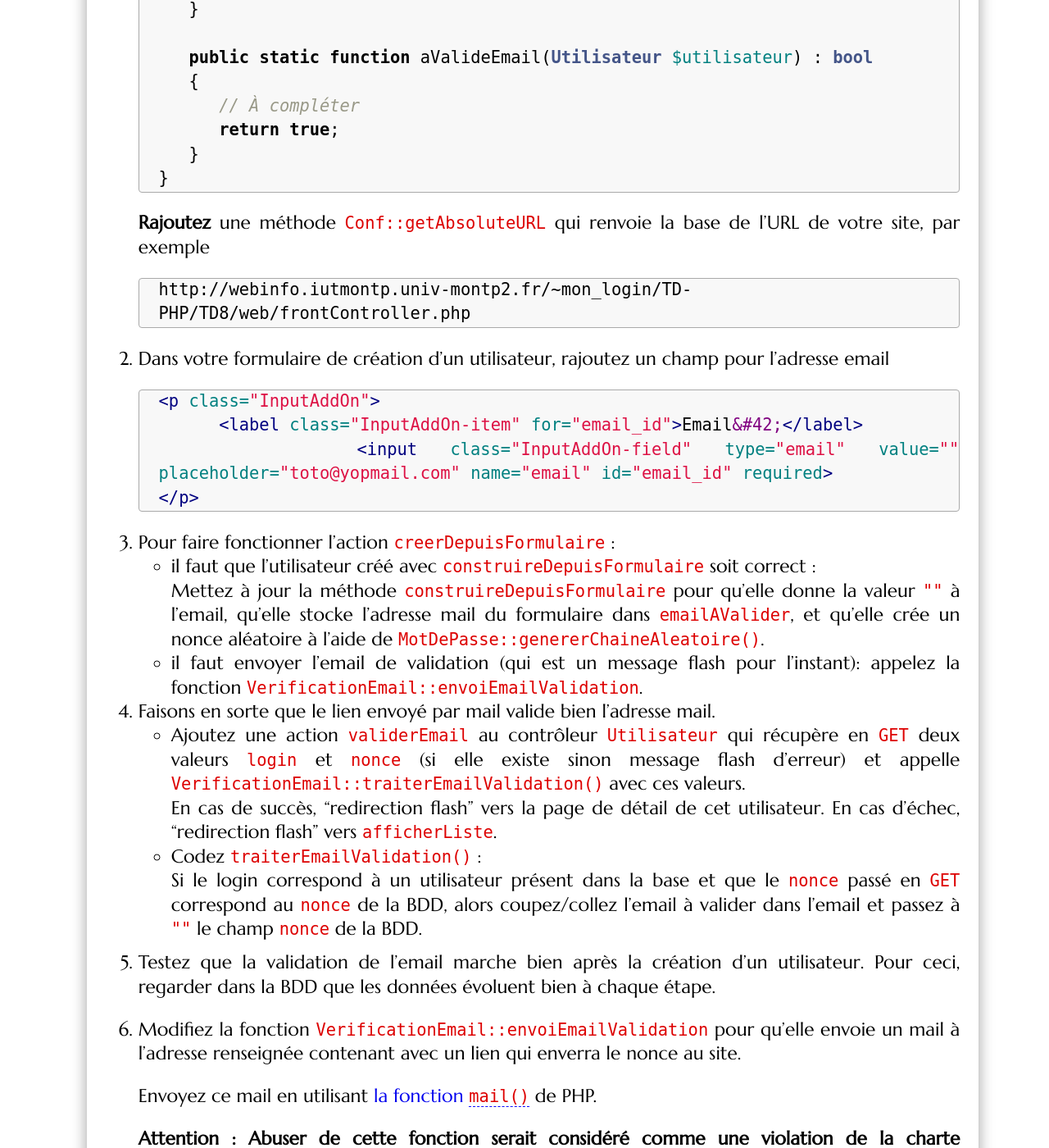
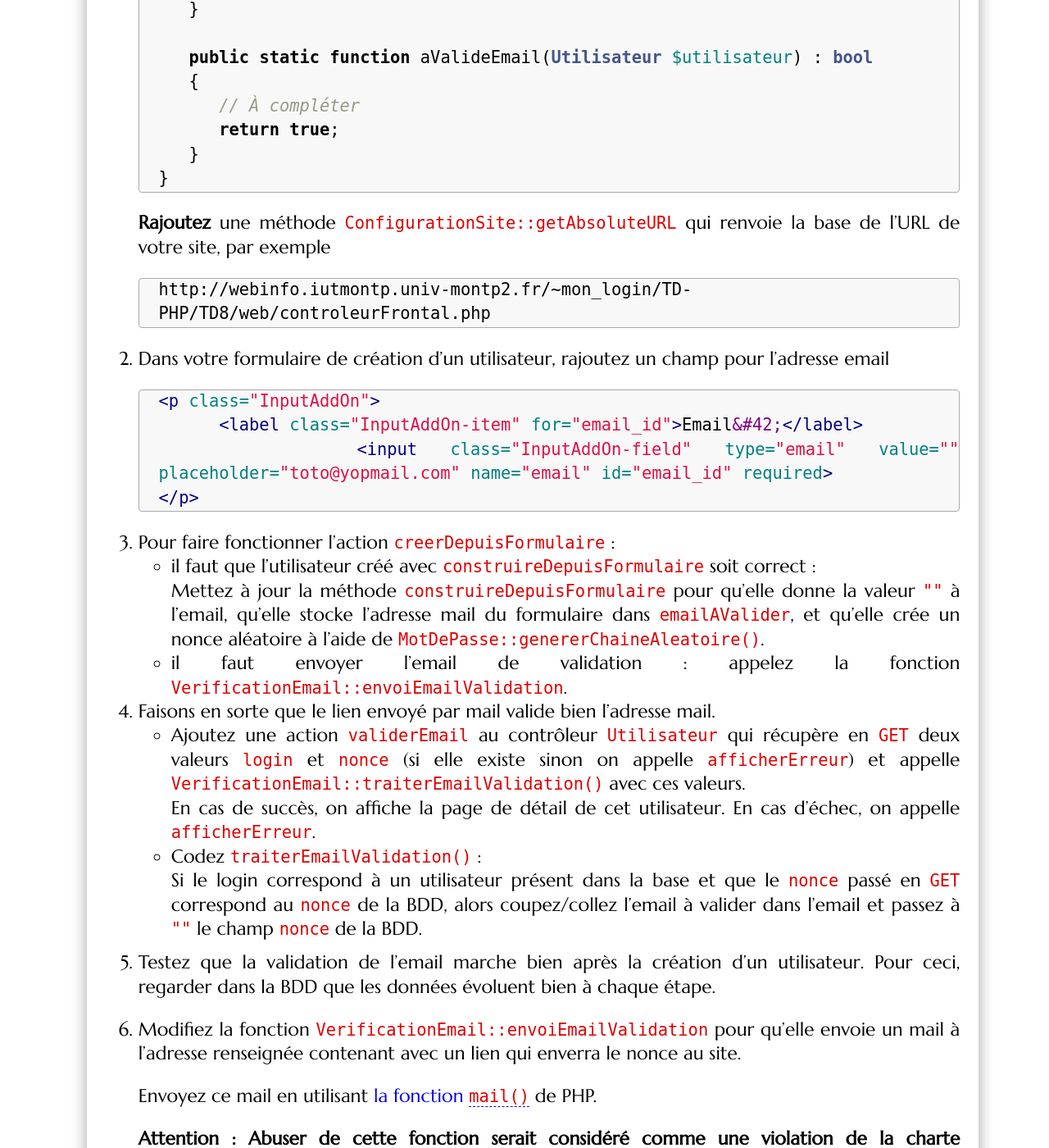
Before and after one commit to romainlebreton/R3.01-DeveloppementWeb, a Jekyll site: the page built from tutorials/tutorial8.md, in a window 1280 px wide and 1400 px high, scrolled down 18513 px. Shown: the whole window at 82% size. Built offline with Jekyll 4.4.1, drawn with Linux system fonts in a browser that asks for light colours; some web fonts are replaced; some of the changed text lies outside the part shown.

Commit message:
Màj TD8 jusqu'à la fin

````diff
--- a/tutorials/tutorial8.md
+++ b/tutorials/tutorial8.md
@@ -507,7 +507,7 @@ l'action `mettreAJour`.
    nécessaire.
 
 2. Mettez à jour l'action `mettreAJour` du contrôleur `Utilisateur` pour qu'il
-   effectue toutes les vérifications suivantes, avec "redirection flash" en cas
+   effectue toutes les vérifications suivantes, avec `afficherErreur` en cas
    de problème :
    * vérifiez que tous les champs obligatoires du formulaire ont été transmis.
    * Vérifiez que le login existe ;
@@ -715,8 +715,8 @@ Créons maintenant une classe utilitaire `src/Lib/VerificationEmail.php`.
    ```php
    namespace App\Covoiturage\Lib;
 
-   use App\Covoiturage\Config\Conf;
-   use App\Covoiturage\Model\DataObject\Utilisateur;
+   use App\Covoiturage\Configuration\ConfigurationSite;
+   use App\Covoiturage\Modele\DataObject\Utilisateur;
 
    class VerificationEmail
    {
@@ -724,12 +724,12 @@ Créons maintenant une classe utilitaire `src/Lib/VerificationEmail.php`.
       {
          $loginURL = rawurlencode($utilisateur->getLogin());
          $nonceURL = rawurlencode($utilisateur->getNonce());
-         $absoluteURL = Conf::getAbsoluteURL();
+         $absoluteURL = ConfigurationSite::getAbsoluteURL();
          $lienValidationEmail = "$absoluteURL?action=validerEmail&controller=utilisateur&login=$loginURL&nonce=$nonceURL";
          $corpsEmail = "<a href=\"$lienValidationEmail\">Validation</a>";
 
          // Temporairement avant d'envoyer un vrai mail
-         MessageFlash::ajouter("success", $corpsEmail);
+         var_dump($corpsEmail);
       }
 
       public static function traiterEmailValidation($login, $nonce): bool
@@ -746,10 +746,10 @@ Créons maintenant une classe utilitaire `src/Lib/VerificationEmail.php`.
    }
    ```
 
-   **Rajoutez** une méthode `Conf::getAbsoluteURL` qui renvoie la base de l'URL
+   **Rajoutez** une méthode `ConfigurationSite::getAbsoluteURL` qui renvoie la base de l'URL
    de votre site, par exemple
    ```text
-   http://webinfo.iutmontp.univ-montp2.fr/~mon_login/TD-PHP/TD8/web/frontController.php
+   http://webinfo.iutmontp.univ-montp2.fr/~mon_login/TD-PHP/TD8/web/controleurFrontal.php
    ```
 
 1. Dans votre formulaire de création d'un utilisateur, rajoutez un champ pour
@@ -768,26 +768,25 @@ Créons maintenant une classe utilitaire `src/Lib/VerificationEmail.php`.
    qu'elle donne la valeur `""` à l'email, qu'elle stocke l'adresse mail du
    formulaire dans `emailAValider`, et qu'elle crée un nonce aléatoire à
    l'aide de `MotDePasse::genererChaineAleatoire()`.
-   * il faut envoyer l'email de validation (qui est un message flash pour
-   l'instant): appelez la fonction `VerificationEmail::envoiEmailValidation`.
+   * il faut envoyer l'email de validation : appelez la fonction `VerificationEmail::envoiEmailValidation`.
 
-1. Faisons en sorte que le lien envoyé par mail valide bien l'adresse mail.
+2. Faisons en sorte que le lien envoyé par mail valide bien l'adresse mail.
    * Ajoutez une action `validerEmail` au contrôleur `Utilisateur` qui récupère
-   en `GET` deux valeurs `login` et `nonce` (si elle existe sinon message flash
-   d'erreur) et appelle `VerificationEmail::traiterEmailValidation()` avec ces
-   valeurs.
-   En cas de succès, "redirection flash" vers la page de détail de cet
-   utilisateur. En cas d'échec, "redirection flash" vers `afficherListe`.
+   en `GET` deux valeurs `login` et `nonce` (si elle existe sinon on appelle
+   `afficherErreur`) et appelle `VerificationEmail::traiterEmailValidation()`
+   avec ces valeurs.
+   En cas de succès, on affiche la page de détail de cet
+   utilisateur. En cas d'échec, on appelle `afficherErreur`.
    * Codez `traiterEmailValidation()` :
    Si le login correspond à un utilisateur présent dans la base et que le
    `nonce` passé en `GET` correspond au `nonce` de la BDD, alors coupez/collez
    l'email à valider dans l'email et passez à `""` le champ `nonce` de la BDD.
 
-1. Testez que la validation de l'email marche bien après la création d'un
+3. Testez que la validation de l'email marche bien après la création d'un
    utilisateur. Pour ceci, regarder dans la BDD que les données évoluent bien à
    chaque étape.
 
-1. Modifiez la fonction `VerificationEmail::envoiEmailValidation` pour qu'elle
+4. Modifiez la fonction `VerificationEmail::envoiEmailValidation` pour qu'elle
 envoie un mail à l'adresse renseignée contenant avec un lien qui
 enverra le nonce au site.
 
@@ -812,7 +811,7 @@ enverra le nonce au site.
    La bonne solution
    multiplateforme nécessite d'installer une [bibliothèque
    PHP](https://packagist.org/packages/symfony/mailer), ce que nous apprendrons
-   à faire au semestre 4. Autrement, vous pouvez rester avec des messages flash.
+   à faire au semestre 4. Autrement, vous pouvez rester avec `var_dump()`.
 </div>
 
 Nous allons maintenant pouvoir nous servir de la validation de l'email ailleurs
@@ -862,7 +861,7 @@ connecté sans avoir validé, alors on ne peut que valider son email.
 À l'heure actuelle, le mot de passe transite en clair dans l'URL. Vous
 conviendrez facilement que ce n'est pas top. Nous allons donc passer nos
 formulaires en méthode POST si le site est en production, ou en méthode GET si
-le site est en développement (selon [la variable `Conf::getDebug()` du
+le site est en développement (selon [la variable `ConfigurationSite::getDebug()` du
 TD2](tutorial2.html#gestion-des-erreurs)).
 
 Il faudrait donc maintenant récupérer les variables à l'aide de `$_POST` ou
@@ -883,7 +882,7 @@ avons donc besoin d'être capable de récupérer les variables automatiquement d
    fichiers du dossier `TD8`) pour vous aider.
 
 1. Passez les formulaires `formulaireCreation.php`, `formulaireMiseAJour.php`, `formulaireConnexion.php`
-   et `formulairePreference.php` en méthode POST si `Conf::getDebug()` est
+   et `formulairePreference.php` en méthode POST si `ConfigurationSite::getDebug()` est
    `false` ou en méthode GET sinon.
 
 </div>
````
Also changed, not shown: other parts of tutorials/tutorial8.md (+5 -5 lines), tutorials/tutorial7.md (+8 -8 lines), tutorials/tutorial9.md (added, +271 -0 lines).
